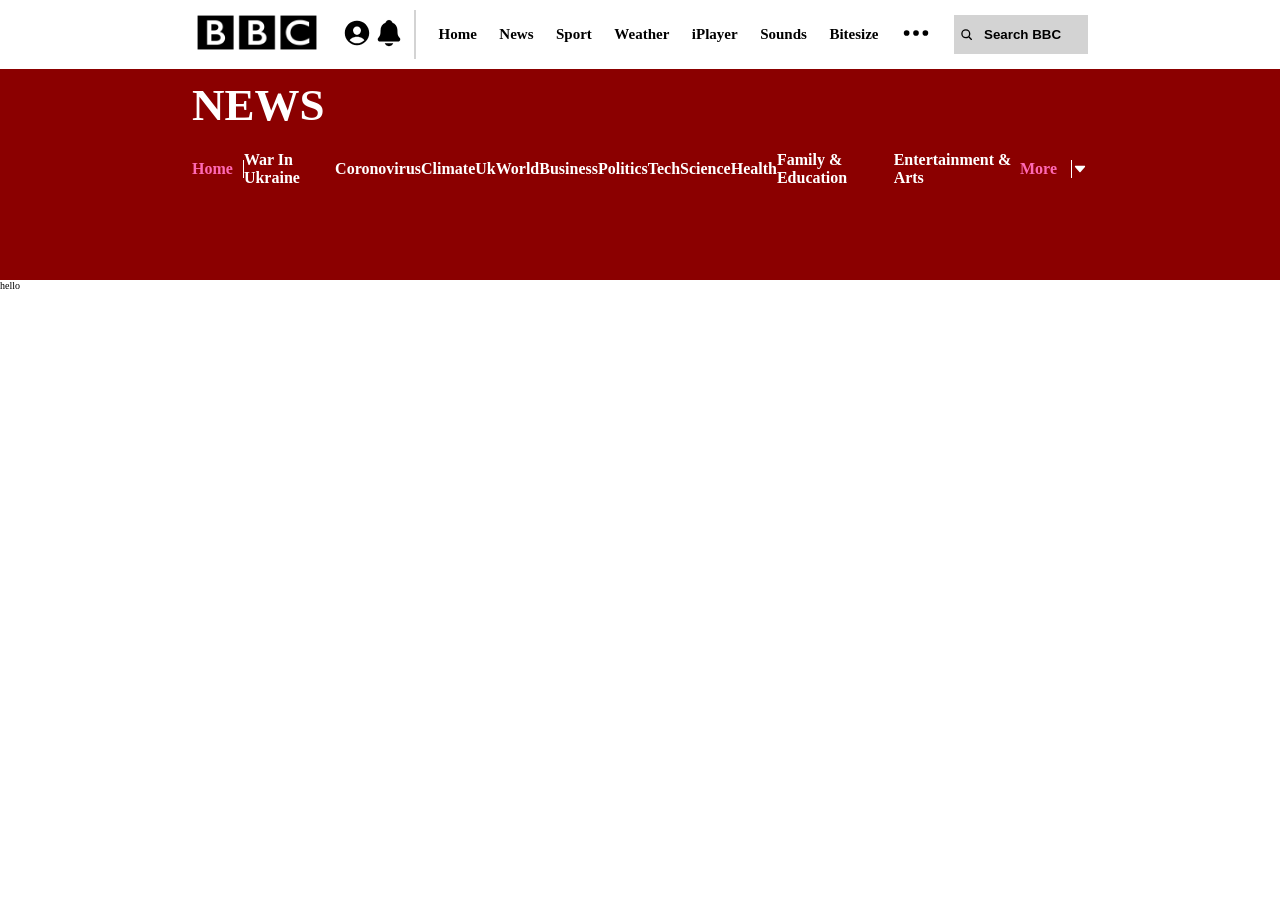
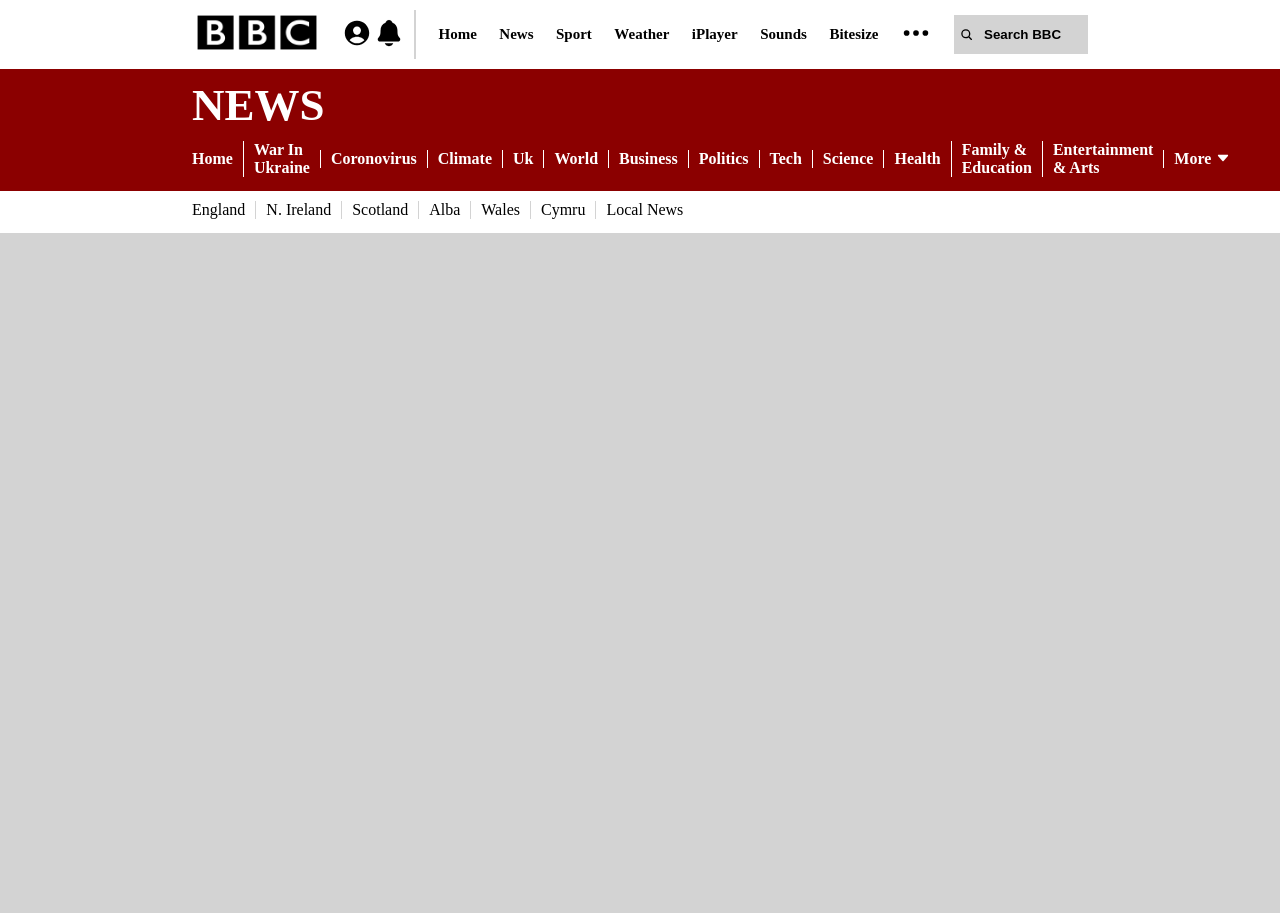
Before and after one commit to rwalsh221/bbc_news_php, a PHP site: page /home.php in a window 1280 px wide. Before the commit the page ends 289 px from the top, so only its background shows below. Run offline with PHP 8.4, Linux system fonts and the light colour scheme.

Commit message:
continue header

```diff
--- a/src/views/css/style.css
+++ b/src/views/css/style.css
@@ -53,10 +53,12 @@ body {
 
 .header {
   width: 100%;
-  min-height: 35vh;
+  min-height: 15vh;
   /* height: 35vh; */
   background-color: darkred;
 }
+
+/* HEADER__NAV **************************************** */
 
 .nav-container {
   width: 100%;
@@ -142,6 +144,8 @@ body {
   background-color: gray;
 }
 
+/* HEADING **************************************** */
+
 .heading__primary {
   margin-top: 1rem;
   width: 70%;
@@ -154,9 +158,7 @@ body {
   font-weight: bold;
 }
 
-.news-nav-container {
-  /* padding: 2rem 0; */
-}
+/* NEWS__NAV ************************************** */
 
 .news__nav {
   width: 70%;
@@ -164,34 +166,86 @@ body {
 }
 
 .news__nav ul {
+  color: white;
+}
+
+.nav-ul {
   list-style: none;
   font-size: 1.6rem;
-  color: white;
   text-transform: capitalize;
   display: flex;
-  /* justify-content: space-around; */
+
   align-items: center;
   font-weight: bold;
+  height: max-content;
 }
 
 .news__nav li {
-  display: inline-block;
+  border-bottom: 4px solid darkred;
+}
+
+.nav-li {
   display: flex;
   justify-content: center;
   align-items: center;
-  padding: 2rem 0rem;
+  padding: 1rem 0rem;
+  transition: all 0.5s;
 }
 
-.news__nav span:first-child {
-  padding-left: 0;
-  color: hotpink;
+.news__nav li:hover:not(:last-child) {
+  border-bottom: 4px solid white;
 }
 
 .news__nav li span {
-  border-right: 1px solid white;
+  border-left: 1px solid white;
+}
+
+.nav-li span {
+  display: flex;
+  justify-content: center;
   padding: 0 1rem;
 }
 
-/* HOME STYLES */
+.nav-li:first-of-type span {
+  border-left: none;
+  padding-left: 0;
+}
+
+.news__nav--more:hover {
+  background-color: black;
+  border-bottom: 4px solid black;
+}
+
+/* LOCATION__NAV */
+
+.location-nav-container {
+  background-color: white;
+}
+
+.location__nav {
+  width: 70%;
+  margin: 0 auto;
+  color: black;
+}
+
+.location__nav li {
+  border-bottom: 4px solid white;
+}
+
+.location__nav li span {
+  border-left: 1px solid lightgray;
+  font-weight: normal;
+}
+
+.location__nav li:hover {
+  border-bottom: 4px solid darkred;
+}
+
+/* HOME STYLES ************************************************************************************************************************************** */
+
+.main {
+  background-color: lightgray;
+  min-height: 85vh;
+}
 
 /* FOOTER STYLES */
--- a/src/views/footer.php
+++ b/src/views/footer.php
@@ -1,3 +1,3 @@
 <footer>
-    <p>hello</p>
+
 </footer>
--- a/src/views/header.php
+++ b/src/views/header.php
@@ -62,21 +62,34 @@
     </div>
     <div class="news-nav-container">
         <nav class="news__nav">
-            <ul>
-                <li><span>home</span></li>
-                <li>war in ukraine</li>
-                <li>coronovirus</li>
-                <li>climate</li>
-                <li>uk</li>
-                <li>world</li>
-                <li>business</li>
-                <li>politics</li>
-                <li>tech</li>
-                <li>science</li>
-                <li>health</li>
-                <li>family & education</li>
-                <li>entertainment & arts</li>
-                <li><span>more&nbsp;</span><ion-icon name="caret-down"></ion-icon></li>
+            <ul class="nav-ul">
+                <li class="nav-li"><span>home</span></li>
+                <li class="nav-li"><span>war in ukraine</span></li>
+                <li class="nav-li"><span>coronovirus</span></li>
+                <li class="nav-li"><span>climate</span></li>
+                <li class="nav-li"><span>uk</span></li>
+                <li class="nav-li"><span>world</span></li>
+                <li class="nav-li"><span>business</span></li>
+                <li class="nav-li"><span>politics</span></li>
+                <li class="nav-li"><span>tech</span></li>
+                <li class="nav-li"><span>science</span></li>
+                <li class="nav-li"><span>health</span></li>
+                <li class="nav-li"><span>family & education</span></li>
+                <li class="nav-li"><span>entertainment & arts</span></li>
+                <li class="nav-li news__nav--more"><span>more&nbsp;<ion-icon name="caret-down"></ion-icon></span></li>
+            </ul>
+        </nav>
+    </div>
+    <div class="location-nav-container">
+        <nav class="location__nav">
+            <ul class="nav-ul">
+                <li class="nav-li"><span>england</span></li>
+                <li class="nav-li"><span>n. ireland</span></li>
+                <li class="nav-li"><span>scotland</span></li>
+                <li class="nav-li"><span>alba</span></li>
+                <li class="nav-li"><span>wales</span></li>
+                <li class="nav-li"><span>cymru</span></li>
+                <li class="nav-li"><span>local news</span></li>
             </ul>
         </nav>
     </div>
--- a/src/views/home.php
+++ b/src/views/home.php
@@ -16,7 +16,7 @@
 </head>
 <body>
     <?php include 'header.php' ?>
-    <main></main>
+    <main class="main"></main>
     <?php include 'footer.php' ?>
 </body>
 </html>
```
